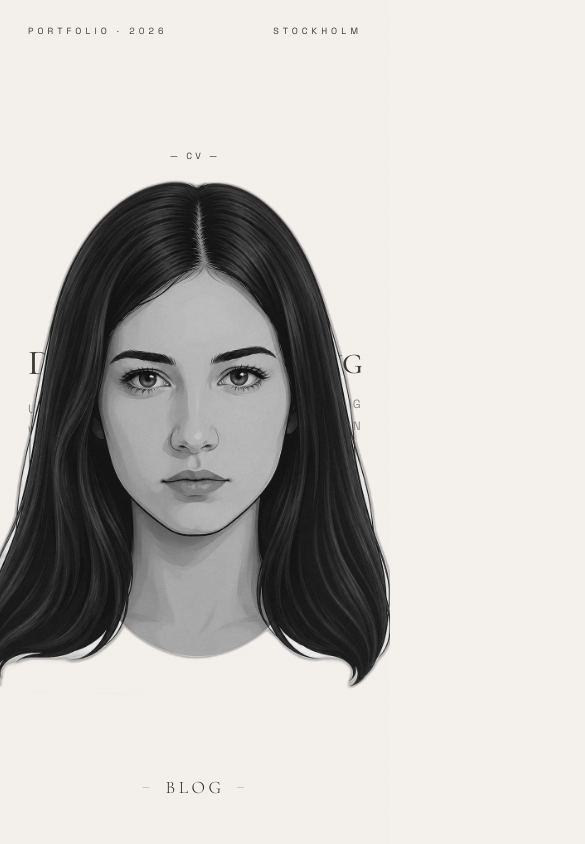
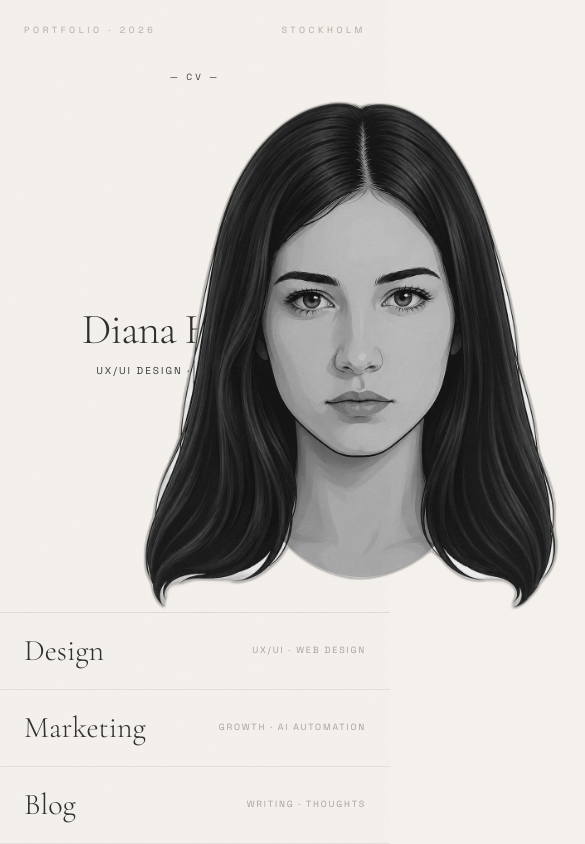
Before and after one commit to mirukurun/portfolio, a Next.js app: page / in a window 390 px wide. Shown: the top 844 px of the page, 585 px wide, since content can reach past the window. Built offline with nearby package versions, Linux system fonts and the light colour scheme.

Commit message:
feat: add proper mobile layout for homepage

```diff
--- a/app/page.tsx
+++ b/app/page.tsx
@@ -19,20 +19,11 @@ export default function Home() {
     const rect = el.getBoundingClientRect()
     const x = (e.clientX - rect.left) / rect.width
     const y = (e.clientY - rect.top) / rect.height
-
-    // Avatar head zone: center third of screen, upper ~50% of height.
-    // Cursor here shows avatar-front (natural/default gaze).
     const overHead = x > 0.33 && x < 0.67 && y > 0.14 && y < 0.52
-
-    if (y > 0.86) {
-      setHoveredZone('blog')
-    } else if (overHead) {
-      setHoveredZone(null)
-    } else if (x < 0.5) {
-      setHoveredZone('design')
-    } else {
-      setHoveredZone('marketing')
-    }
+    if (y > 0.86) setHoveredZone('blog')
+    else if (overHead) setHoveredZone(null)
+    else if (x < 0.5) setHoveredZone('design')
+    else setHoveredZone('marketing')
   }, [])
 
   const handleMouseLeave = useCallback(() => setHoveredZone(null), [])
@@ -60,190 +51,183 @@ export default function Home() {
       <TextureOverlay />
       <CVModal isOpen={modalOpen} onClose={() => setModalOpen(false)} />
 
+      {/* ─────────────────────────────────────────
+          MOBILE LAYOUT  (hidden on md+)
+      ───────────────────────────────────────── */}
+      <main className="md:hidden min-h-screen flex flex-col" style={{ backgroundColor: '#F4F0EB', color: '#2f2f2b' }}>
+
+        {/* Header */}
+        <div className="flex justify-between items-center px-6 pt-6 pb-4">
+          <span className="font-sans text-[9px] tracking-[0.4em] uppercase text-ink/35">Portfolio · 2026</span>
+          <span className="font-sans text-[9px] tracking-[0.4em] uppercase text-ink/35">Stockholm</span>
+        </div>
+
+        {/* Avatar + name */}
+        <div className="flex flex-col items-center px-6 pt-4 pb-6">
+          <motion.p
+            className="font-sans text-[9px] tracking-[0.35em] uppercase text-ink/40 mb-3 cursor-pointer"
+            onClick={() => setModalOpen(true)}
+            initial={{ opacity: 0 }}
+            animate={{ opacity: 1 }}
+            transition={{ delay: 0.5, duration: 0.6 }}
+          >
+            — CV —
+          </motion.p>
+
+          <div className="w-48 h-48 relative" onClick={() => setModalOpen(true)}>
+            <Avatar hoveredZone={null} onClick={() => setModalOpen(true)} />
+          </div>
+
+          <motion.div
+            className="text-center mt-5"
+            initial={{ opacity: 0, y: 16 }}
+            animate={{ opacity: 1, y: 0 }}
+            transition={{ delay: 0.3, duration: 0.7 }}
+          >
+            <h1 className="font-display font-light text-ink leading-none tracking-tight"
+              style={{ fontSize: 'clamp(2.4rem, 11vw, 4rem)' }}>
+              Diana Horbyk
+            </h1>
+            <p className="font-sans text-[10px] tracking-[0.2em] uppercase text-ink/45 mt-3">
+              UX/UI Design · Marketing · AI
+            </p>
+          </motion.div>
+        </div>
+
+        {/* Navigation */}
+        <motion.div
+          className="mt-auto border-t border-ink/10"
+          initial={{ opacity: 0 }}
+          animate={{ opacity: 1 }}
+          transition={{ delay: 0.5, duration: 0.6 }}
+        >
+          {[
+            { label: 'Design', sub: 'UX/UI · Web Design', href: '/design' },
+            { label: 'Marketing', sub: 'Growth · AI Automation', href: '/marketing' },
+            { label: 'Blog', sub: 'Writing · Thoughts', href: '/blog' },
+          ].map((item) => (
+            <button
+              key={item.href}
+              onClick={() => router.push(item.href)}
+              className="w-full flex justify-between items-center px-6 py-5 border-b border-ink/8 active:bg-ink/5 text-left"
+            >
+              <span className="font-display text-3xl font-light text-ink">{item.label}</span>
+              <span className="font-sans text-[9px] tracking-[0.2em] uppercase text-ink/40">{item.sub}</span>
+            </button>
+          ))}
+        </motion.div>
+      </main>
+
+      {/* ─────────────────────────────────────────
+          DESKTOP LAYOUT  (hidden on mobile)
+      ───────────────────────────────────────── */}
       <main
         ref={containerRef}
-        className="relative h-screen overflow-hidden bg-bg select-none"
+        className="relative h-screen overflow-hidden bg-bg select-none hidden md:block"
       >
-        {/* ── Top metadata strip ── */}
+        {/* Top metadata strip */}
         <div className="absolute top-0 inset-x-0 flex justify-between items-start px-7 pt-6 z-10 pointer-events-none">
-          <p className="font-sans text-[9px] tracking-[0.45em] uppercase text-ink/35">
-            Portfolio&nbsp;·&nbsp;2026
-          </p>
-          <p className="font-sans text-[9px] tracking-[0.45em] uppercase text-ink/35">
-            Stockholm
-          </p>
+          <p className="font-sans text-[9px] tracking-[0.45em] uppercase text-ink/35">Portfolio&nbsp;·&nbsp;2026</p>
+          <p className="font-sans text-[9px] tracking-[0.45em] uppercase text-ink/35">Stockholm</p>
         </div>
 
-        {/* ── DIANA — large name text behind avatar ── */}
-        <div className="absolute top-0 inset-x-0 flex justify-center items-end pointer-events-none z-[5]"
-          style={{ height: '51%' }}
-        >
+        {/* DIANA */}
+        <div className="absolute top-0 inset-x-0 flex justify-center items-end pointer-events-none z-[5]" style={{ height: '51%' }}>
           <motion.h1
             className="font-display font-semibold text-accent leading-none text-center"
             style={{ fontSize: 'clamp(4.8rem, 15vw, 19rem)', letterSpacing: '0.05em', filter: 'blur(5px)' }}
-            animate={{ opacity: 1 }}
-            initial={{ opacity: 0 }}
+            animate={{ opacity: 1 }} initial={{ opacity: 0 }}
             transition={{ duration: 1.2, ease: 'easeOut', delay: 0.1 }}
           >
             DIANA
           </motion.h1>
         </div>
 
-        {/* ── HORBYK — below avatar ── */}
-        <div className="absolute bottom-0 inset-x-0 flex justify-center items-start pointer-events-none z-[5]"
-          style={{ height: '44%' }}
-        >
+        {/* HORBYK */}
+        <div className="absolute bottom-0 inset-x-0 flex justify-center items-start pointer-events-none z-[5]" style={{ height: '44%' }}>
           <motion.span
             className="font-display font-semibold text-accent leading-none text-center"
             style={{ fontSize: 'clamp(4.8rem, 15vw, 19rem)', letterSpacing: '0.05em', filter: 'blur(5px)' }}
-            animate={{ opacity: 1 }}
-            initial={{ opacity: 0 }}
+            animate={{ opacity: 1 }} initial={{ opacity: 0 }}
             transition={{ duration: 1.2, ease: 'easeOut', delay: 0.2 }}
           >
             HORBYK
           </motion.span>
         </div>
 
-        {/* ── Navigation zones (left / right halves) ── */}
+        {/* Navigation zones */}
         <div className="absolute inset-0 flex z-10" style={{ paddingBottom: '13%' }}>
-
-          {/* DESIGN zone — left half */}
-          <motion.div
-            className="flex-1 flex items-center cursor-pointer"
-            onClick={() => router.push('/design')}
-            animate={{ opacity: isDesignFaded ? 0.28 : 1 }}
-            transition={{ duration: 0.4, ease: 'easeInOut' }}
-          >
+          <motion.div className="flex-1 flex items-center cursor-pointer" onClick={() => router.push('/design')}
+            animate={{ opacity: isDesignFaded ? 0.28 : 1 }} transition={{ duration: 0.4, ease: 'easeInOut' }}>
             <div className="pl-7 md:pl-10 lg:pl-16">
-              <motion.p
-                className="font-display font-medium text-ink leading-none tracking-tight"
+              <motion.p className="font-display font-medium text-ink leading-none tracking-tight"
                 style={{ fontSize: 'clamp(2.2rem, 5.5vw, 7rem)' }}
-                animate={{ scale: isDesignActive ? 1.04 : 1 }}
-                transition={{ duration: 0.4, ease: [0.22, 1, 0.36, 1] }}
-              >
+                animate={{ scale: isDesignActive ? 1.04 : 1 }} transition={{ duration: 0.4, ease: [0.22, 1, 0.36, 1] }}>
                 DESIGN
               </motion.p>
-              <motion.div
-                className="mt-2 space-y-0.5"
-                animate={{ opacity: isDesignActive ? 1 : 0.55 }}
-                transition={{ duration: 0.3 }}
-              >
+              <motion.div className="mt-2 space-y-0.5" animate={{ opacity: isDesignActive ? 1 : 0.55 }} transition={{ duration: 0.3 }}>
                 <p className="font-sans text-xs tracking-widest uppercase text-ink/60">UX/UI Design</p>
                 <p className="font-sans text-xs tracking-widest uppercase text-ink/60">Web Design</p>
               </motion.div>
-              <motion.div
-                className="mt-4 w-8 h-px bg-accent"
-                animate={{ width: isDesignActive ? '3rem' : '2rem', opacity: isDesignActive ? 1 : 0 }}
-                transition={{ duration: 0.35 }}
-              />
+              <motion.div className="mt-4 w-8 h-px bg-accent"
+                animate={{ width: isDesignActive ? '3rem' : '2rem', opacity: isDesignActive ? 1 : 0 }} transition={{ duration: 0.35 }} />
             </div>
           </motion.div>
 
-          {/* MARKETING zone — right half */}
-          <motion.div
-            className="flex-1 flex items-center justify-end cursor-pointer"
-            onClick={() => router.push('/marketing')}
-            animate={{ opacity: isMarketingFaded ? 0.28 : 1 }}
-            transition={{ duration: 0.4, ease: 'easeInOut' }}
-          >
+          <motion.div className="flex-1 flex items-center justify-end cursor-pointer" onClick={() => router.push('/marketing')}
+            animate={{ opacity: isMarketingFaded ? 0.28 : 1 }} transition={{ duration: 0.4, ease: 'easeInOut' }}>
             <div className="pr-7 md:pr-10 lg:pr-16 text-right">
-              <motion.p
-                className="font-display font-medium text-ink leading-none tracking-tight"
+              <motion.p className="font-display font-medium text-ink leading-none tracking-tight"
                 style={{ fontSize: 'clamp(1.8rem, 4.4vw, 5.8rem)' }}
-                animate={{ scale: isMarketingActive ? 1.04 : 1 }}
-                transition={{ duration: 0.4, ease: [0.22, 1, 0.36, 1] }}
-              >
+                animate={{ scale: isMarketingActive ? 1.04 : 1 }} transition={{ duration: 0.4, ease: [0.22, 1, 0.36, 1] }}>
                 MARKETING
               </motion.p>
-              <motion.div
-                className="mt-2 space-y-0.5"
-                animate={{ opacity: isMarketingActive ? 1 : 0.55 }}
-                transition={{ duration: 0.3 }}
-              >
+              <motion.div className="mt-2 space-y-0.5" animate={{ opacity: isMarketingActive ? 1 : 0.55 }} transition={{ duration: 0.3 }}>
                 <p className="font-sans text-xs tracking-widest uppercase text-ink/60">Marketing</p>
                 <p className="font-sans text-xs tracking-widest uppercase text-ink/60">AI Automation</p>
               </motion.div>
-              <motion.div
-                className="mt-4 ml-auto h-px bg-accent"
-                animate={{ width: isMarketingActive ? '3rem' : '2rem', opacity: isMarketingActive ? 1 : 0 }}
-                transition={{ duration: 0.35 }}
-              />
+              <motion.div className="mt-4 ml-auto h-px bg-accent"
+                animate={{ width: isMarketingActive ? '3rem' : '2rem', opacity: isMarketingActive ? 1 : 0 }} transition={{ duration: 0.35 }} />
             </div>
           </motion.div>
         </div>
 
-        {/* ── BLOG zone — bottom strip ── */}
-        <motion.div
-          className="absolute bottom-0 inset-x-0 flex flex-col items-center justify-end pb-6 cursor-pointer z-10"
-          style={{ height: '14%' }}
-          onClick={() => router.push('/blog')}
-          animate={{ opacity: isBlogFaded ? 0.28 : 1 }}
-          transition={{ duration: 0.4, ease: 'easeInOut' }}
-        >
-          <motion.div
-            className="flex items-center gap-3"
-            animate={{ scale: isBlogActive ? 1.07 : 1 }}
-            transition={{ duration: 0.4, ease: [0.22, 1, 0.36, 1] }}
-          >
+        {/* BLOG zone */}
+        <motion.div className="absolute bottom-0 inset-x-0 flex flex-col items-center justify-end pb-6 cursor-pointer z-10"
+          style={{ height: '14%' }} onClick={() => router.push('/blog')}
+          animate={{ opacity: isBlogFaded ? 0.28 : 1 }} transition={{ duration: 0.4, ease: 'easeInOut' }}>
+          <motion.div className="flex items-center gap-3"
+            animate={{ scale: isBlogActive ? 1.07 : 1 }} transition={{ duration: 0.4, ease: [0.22, 1, 0.36, 1] }}>
             <span className="font-sans text-[9px] tracking-[0.4em] uppercase text-ink/30">—</span>
-            <span
-              className="font-display font-light text-ink tracking-[0.2em]"
-              style={{ fontSize: 'clamp(1.1rem, 2.8vw, 3.2rem)' }}
-            >
-              BLOG
-            </span>
+            <span className="font-display font-light text-ink tracking-[0.2em]" style={{ fontSize: 'clamp(1.1rem, 2.8vw, 3.2rem)' }}>BLOG</span>
             <span className="font-sans text-[9px] tracking-[0.4em] uppercase text-ink/30">—</span>
           </motion.div>
-          <motion.p
-            className="font-sans text-[9px] tracking-[0.3em] uppercase text-ink/30 mt-1"
-            animate={{ opacity: isBlogActive ? 1 : 0 }}
-            transition={{ duration: 0.3 }}
-          >
+          <motion.p className="font-sans text-[9px] tracking-[0.3em] uppercase text-ink/30 mt-1"
+            animate={{ opacity: isBlogActive ? 1 : 0 }} transition={{ duration: 0.3 }}>
             Writing & Thoughts
           </motion.p>
         </motion.div>
 
-        {/* ── Avatar — centered, above name text ── */}
+        {/* Avatar */}
         <div className="absolute inset-0 flex items-center justify-center z-30 pointer-events-none">
-          {/* Thin rule lines flanking avatar - decorative */}
-          <motion.div
-            className="absolute left-[22%] top-1/2 -translate-y-1/2 h-px bg-ink/10 hidden lg:block"
-            style={{ width: 'calc(28% - 280px)' }}
-            animate={{ opacity: hoveredZone === 'design' ? 0.4 : 0.15 }}
-          />
-          <motion.div
-            className="absolute right-[22%] top-1/2 -translate-y-1/2 h-px bg-ink/10 hidden lg:block"
-            style={{ width: 'calc(28% - 280px)' }}
-            animate={{ opacity: hoveredZone === 'marketing' ? 0.4 : 0.15 }}
-          />
+          <motion.div className="absolute left-[22%] top-1/2 -translate-y-1/2 h-px bg-ink/10 hidden lg:block"
+            style={{ width: 'calc(28% - 280px)' }} animate={{ opacity: hoveredZone === 'design' ? 0.4 : 0.15 }} />
+          <motion.div className="absolute right-[22%] top-1/2 -translate-y-1/2 h-px bg-ink/10 hidden lg:block"
+            style={{ width: 'calc(28% - 280px)' }} animate={{ opacity: hoveredZone === 'marketing' ? 0.4 : 0.15 }} />
 
           <div className="pointer-events-auto flex flex-col items-center gap-3 group/avatar">
             <motion.p
               className="font-sans text-[9px] tracking-[0.35em] uppercase text-ink/35 group-hover/avatar:text-ink/70 transition-colors duration-300 cursor-pointer"
               onClick={() => setModalOpen(true)}
-              initial={{ opacity: 0 }}
-              animate={{ opacity: 1 }}
+              initial={{ opacity: 0 }} animate={{ opacity: 1 }}
               transition={{ delay: 1.5, duration: 0.8 }}
             >
               — CV —
             </motion.p>
-            <Avatar
-              hoveredZone={hoveredZone}
-              onClick={() => setModalOpen(true)}
-            />
+            <Avatar hoveredZone={hoveredZone} onClick={() => setModalOpen(true)} />
           </div>
         </div>
-
-        {/* ── Mobile layout: vertical stack ── */}
-        {/* Handled via responsive hiding of absolute layout */}
       </main>
-
-      {/* Mobile layout */}
-      <style jsx global>{`
-        @media (max-width: 640px) {
-          /* On mobile, make the page scrollable and stack content */
-        }
-      `}</style>
     </>
   )
 }
```
